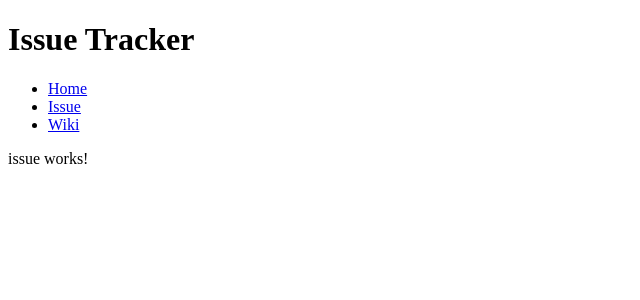
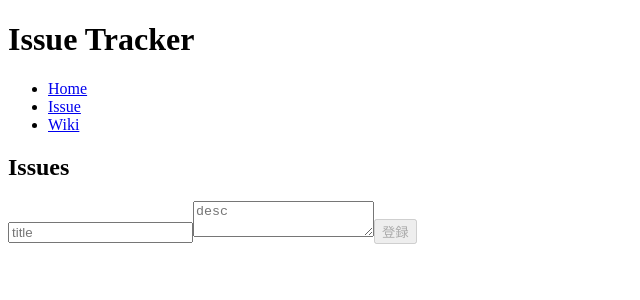
Before and after one commit to KadoTomohiro/angular2-start-handson, an Angular app: page /issue in a window 1280 px wide. Shown: the top 300 px of the page, without its empty margins (0-640 px from the left). Built offline with nearby package versions, Linux system fonts and the light colour scheme.

Commit message:
issue formの実装

```diff
--- a/src/app/issue/issue.component.html
+++ b/src/app/issue/issue.component.html
@@ -1,3 +1,14 @@
-<p>
-  issue works!
-</p>
+<h2>Issues</h2>
+
+<form #f="ngForm" (ngSubmit)="onSubmit(f)" novalidate>
+  <input type="text" name="title" ngModel required placeholder="title">
+  <textarea name="desc" ngModel required placeholder="desc"></textarea>
+  <button type="submit" [disabled]="!f.form.valid">登録</button>
+</form>
+
+<div ngClass="issues" *ngFor="let issue of issues; let i = index">
+  <div ngClass="row">{{i+1}}</div>
+  <button (click)="onDelete(i)">削除</button>
+  <p>{{issue.title}}</p>
+  <pre>{{issue.desc}}</pre>
+</div>
--- a/src/app/issue/issue.component.ts
+++ b/src/app/issue/issue.component.ts
@@ -1,4 +1,6 @@
 import { Component, OnInit } from '@angular/core';
+import {Issue} from "./issue";
+import {NgForm} from "@angular/forms";
 
 @Component({
   selector: 'app-issue',
@@ -7,9 +9,31 @@ import { Component, OnInit } from '@angular/core';
 })
 export class IssueComponent implements OnInit {
 
+  private issue: Issue;
+  //noinspection JSMismatchedCollectionQueryUpdate
+  private issues: Issue[];
+
   constructor() { }
 
-  ngOnInit() {
+  //noinspection JSUnusedGlobalSymbols
+  ngOnInit(): void {
+    this.issue = new Issue;
+    this.issues = [];
+  }
+
+  public onSubmit(form: NgForm): void {
+    const issue = {
+      title: form.value.title,
+      desc: form.value.desc
+    };
+
+    this.issues.push(issue);
+
+    form.reset();
+  }
+
+  public onDelete(index: number): void {
+    this.issues.splice(index, 1);
   }
 
 }
--- /dev/null
+++ b/src/app/issue/issue.ts
@@ -0,0 +1,4 @@
+export class Issue {
+  title: string;
+  desc: string;
+}
```
